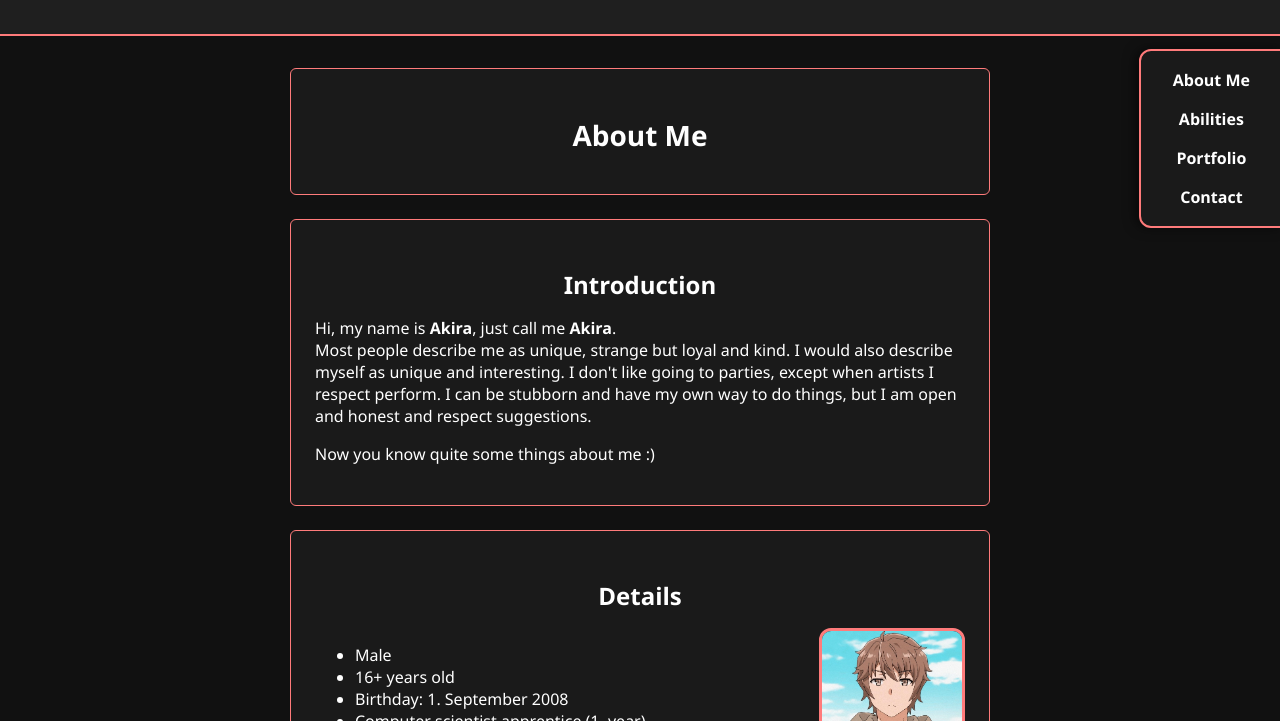
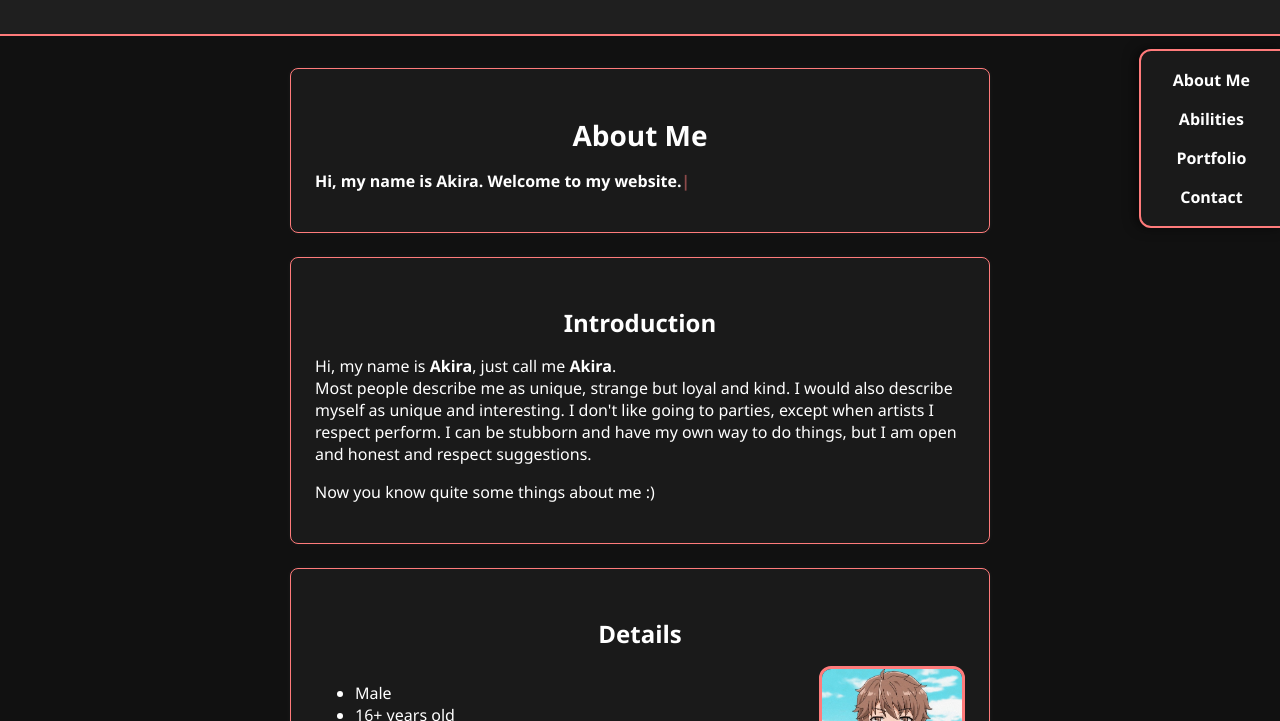
Before and after one commit to KoiNoYume7/AnniWebsite, a plain HTML site: page public/index.html in a window 1280 px wide. Shown: the part 79-800 px from the top of the page. Drawn offline with nearby package versions, Linux system fonts and the light colour scheme.

Commit message:
js inbound

```diff
--- a/public/css/style.css
+++ b/public/css/style.css
@@ -5,6 +5,38 @@ body {
   font-size: 16px; /* Normal text size */
   margin: 0;
   padding: 0;
+  opacity: 0;
+  /* transform: translateY(20px); */
+  transition: opacity 0.6s ease;
+}
+
+body.page-loaded {
+  opacity: 1;
+  /* transform: translateY(0); */
+}
+
+#typed-text {
+  font-weight: bold;
+  white-space: nowrap;
+  display: inline-block;
+}
+
+#cursor {
+  display: inline-block;
+  animation: blink 0.7s steps(2, start) infinite;
+  color: #ff7b7b;
+  font-weight: bold;
+}
+
+@keyframes blink {
+  0%, 100% { opacity: 1; }
+  50% { opacity: 0; }
+}
+
+.glitch {
+  position: relative;
+  color: white;
+  animation: glitch 1s infinite;
 }
 
 h1 {
@@ -101,9 +133,43 @@ main {
 .box {
   background-color: #1a1a1a;
   border: 1px solid #ff7b7b;
-  border-radius: 6px;
+  border-radius: 8px;
   padding: 1.5rem;
-  margin-bottom: 1.5rem;
+  margin: 1.5rem 0;
+  box-shadow: 0 0 5px rgba(255, 255, 255, 0.05);
+  position: relative;
+  transition: transform 0.3s ease, box-shadow 0.3s ease;
+  transform: translateZ(0);
+  overflow: hidden;
+}
+
+.box::before {
+  content: "";
+  position: absolute;
+  top: -2px;
+  left: -2px;
+  right: -2px;
+  bottom: -2px;
+  background: linear-gradient(135deg, #7b1e3a, #b1285e, #e63e6b);
+  z-index: 0;
+  opacity: 0;
+  transition: opacity 0.3s ease;
+  border-radius: 10px;
+  filter: blur(5px);
+}
+
+.box:hover::before {
+  opacity: 1;
+}
+
+.box:hover {
+  background-color: #333 !important;
+  transform: scale(1.02) !important;
+}
+
+.box > * {
+  position: relative;
+  z-index: 1;
 }
 
 .details-flex {
--- a/public/index.html
+++ b/public/index.html
@@ -5,13 +5,14 @@
   <meta name="viewport" content="width=device-width, initial-scale=1.0" />
   <title>Everything about Akira</title>
   <link rel="stylesheet" href="css/style.css" />
+  <link href="https://unpkg.com/aos@2.3.1/dist/aos.css" rel="stylesheet">
 </head>
-<body>
-  <header>
+<body class="page-loaded">
+  <header data-aos="fade-down">
     <h1>Everything about Akira</h1>
   </header>
 
-  <aside class="sidebar">
+  <aside class="sidebar" data-aos="fade-left" data-aos-delay="200">
     <a href="index.html">About Me</a>
     <a href="abilities.html">Abilities</a>
     <a href="portfolio.html">Portfolio</a>
@@ -19,18 +20,19 @@
   </aside>
 
   <main>
-    <section class="box">
+    <section class="box" data-aos="fade-up">
       <h2>About Me</h2>
+      <p><span id="typed-text"></span><span id="cursor">|</span></p>
     </section>
 
-    <section class="box">
+    <section class="box" data-aos="fade-up" data-aos-delay="100">
       <h3>Introduction</h3>
       <p>Hi, my name is <strong>Akira</strong>, just call me <strong>Akira</strong>.<br>
       Most people describe me as unique, strange but loyal and kind. I would also describe myself as unique and interesting. I don't like going to parties, except when artists I respect perform. I can be stubborn and have my own way to do things, but I am open and honest and respect suggestions.</p>
       <p>Now you know quite some things about me :)</p>
     </section>
 
-    <section class="box">
+    <section class="box" data-aos="fade-up" data-aos-delay="200">
       <h3>Details</h3>
       <div class="details-flex">
         <ul>
@@ -47,13 +49,13 @@
       </div>
     </section>
 
-    <section class="box">
+    <section class="box" data-aos="fade-up" data-aos-delay="300">
       <h3>Background</h3>
       <p>I was born in Spain, raised in Switzerland but my heart is in Japan. How come? My father comes from Spain, my mother is from Switzerland but for some reason I am attracted to Japan XD</p>
       <p>But right now I am living in <strong>Switzerland, St.Gallen</strong>.</p>
     </section>
 
-    <section class="box">
+    <section class="box" data-aos="fade-up" data-aos-delay="400">
       <h3>Hobbies</h3>
       <ol>
         <li><strong>Gaming:</strong> I love to game all day, everyday. I especially love games which are open world and let your creativity be free.</li>
@@ -66,5 +68,15 @@
   <footer>
     <p>Akira ©2025</p>
   </footer>
+
+  <script src="js/main.js"></script>
+  <script src="https://unpkg.com/aos@2.3.1/dist/aos.js"></script>
+  <script>
+    AOS.init({
+      duration: 700,
+      easing: 'ease-out-cubic',
+      once: true
+    });
+  </script>
 </body>
 </html>
--- /dev/null
+++ b/public/js/main.js
@@ -0,0 +1,19 @@
+document.addEventListener("DOMContentLoaded", () => {
+  const text = "Hi, my name is Akira. Welcome to my website.";
+  const output = document.getElementById("typed-text");
+  let index = 0;
+
+  function type() {
+    if (index < text.length) {
+      output.textContent += text.charAt(index);
+      index++;
+      setTimeout(type, 60); // typing speed
+    }
+  }
+
+  type(); // start typing
+});
+
+window.addEventListener("load", () => {
+  document.body.classList.add("page-loaded");
+});
```
Also changed, not shown: public/abilities.html (+17 -6 lines), public/contact.html (+17 -5 lines), public/portfolio.html (+18 -6 lines).
